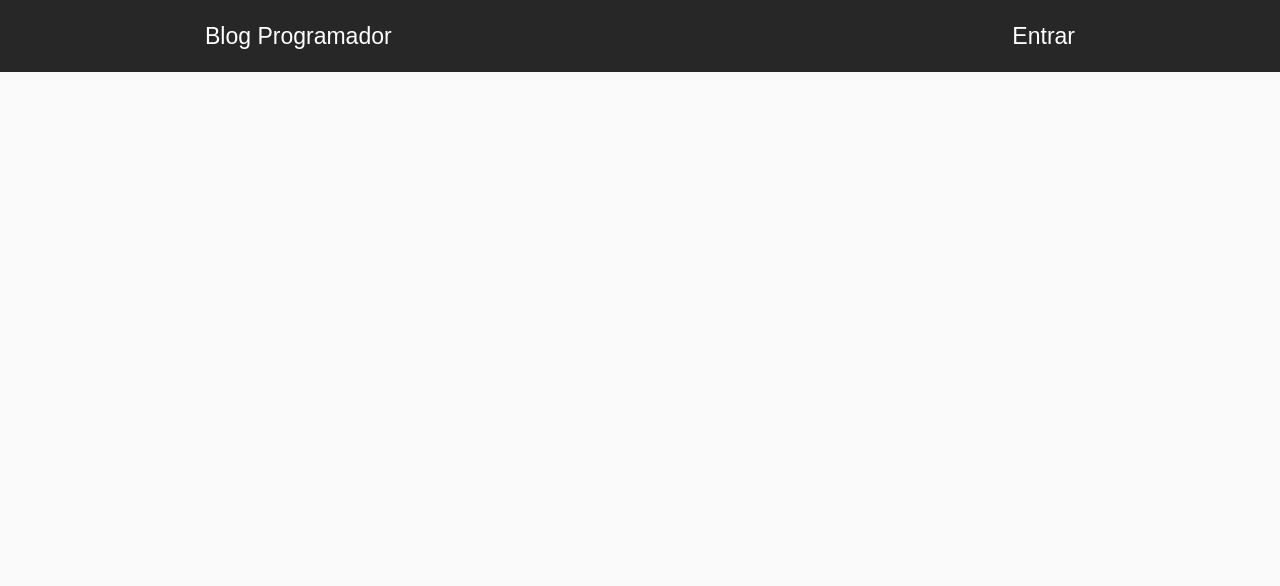
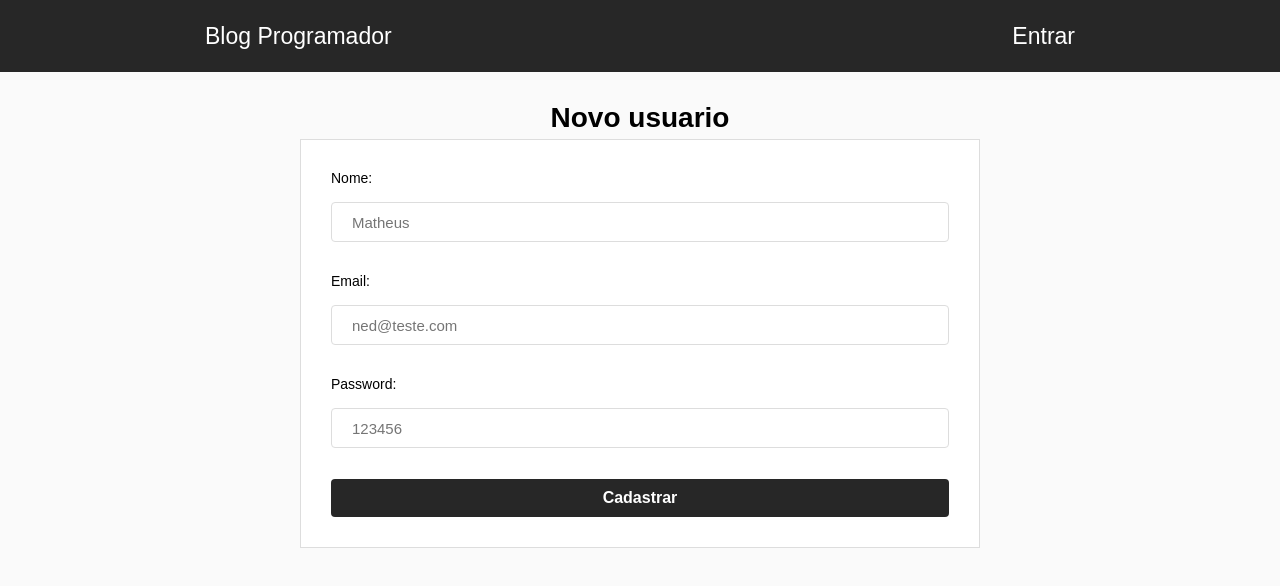
Before and after one commit to matheusned15/Blog-ReactJs, a React (Create React App) app: page /register in a window 1280 px wide. Shown: the top 586 px of the page. Built offline with nearby package versions, Linux system fonts and the light colour scheme; no server answers.

Commit message:
Criando sistema de cadastro

```diff
--- a/src/App.js
+++ b/src/App.js
@@ -5,6 +5,8 @@
 import Header from './components/Header';
 
 import Login from './components/Login'
+import Register from './components/Register'
+
 
 
 import firebase from './firebase';
@@ -31,6 +33,7 @@
         <Route exact path="/" component={Home} />
         <Route exact path="/login" component={Login} />
         <Route exact path="/dashboard" component={Dashboard} />
+        <Route exact path="/register" component={Register} />
       </Switch>
       </BrowserRouter>
 
--- a/src/components/Register/index.js
+++ b/src/components/Register/index.js
@@ -0,0 +1,64 @@
+import React, { Component } from 'react';
+import { Link, withRouter } from 'react-router-dom';
+import firebase from '../../firebase';
+import './register.css'
+
+
+class Register extends Component {
+
+    constructor(props) {
+        super(props);
+        this.state = {
+            nome: '',
+            email: '',
+            password: ''
+        };
+        this.register = this.register.bind(this);
+        this.onRegister = this.onRegister.bind(this)
+
+    }
+    register(e) {
+        e.preventDefault();
+        this.onRegister();
+    }
+
+    onRegister = async () => {
+
+        try {
+            const { nome, email, password } = this.state;
+
+            await firebase.register(nome, email, password);
+
+            this.props.history.replace('/dashboard');
+
+
+        } catch (error) {
+            alert(error.message)
+        }
+
+    }
+
+
+    render() {
+        return (
+            <div>
+                <h1 className="register-h1">Novo usuario</h1>
+                <form onSubmit={this.register} id="register">
+                    <label>Nome:</label><br />
+                    <input type="text" value={this.state.nome} autoFocus autoComplete="off"
+                        onChange={(e) => this.setState({ nome: e.target.value })} placeholder="Matheus" /><br />
+                    <label>Email:</label><br />
+                    <input type="text" value={this.state.email} autoComplete="off"
+                        onChange={(e) => this.setState({ email: e.target.value })} placeholder="ned@teste.com" /><br />
+                    <label>Password:</label><br />
+                    <input type="password" value={this.state.password} autoComplete="off"
+                        onChange={(e) => this.setState({ password: e.target.value })}  placeholder="123456" /><br />
+
+                    <button type="submit">Cadastrar</button>
+                </form>
+            </div>
+        );
+    }
+}
+
+export default withRouter(Register);
--- /dev/null
+++ b/src/components/Register/register.css
@@ -0,0 +1,35 @@
+div .register-h1{
+    margin-top: 30px;
+    margin-bottom: 5px;
+    text-align: center;
+}
+
+form#register{
+    width: 100%;
+    max-width: 680px;
+    margin: 0px auto 0;
+    padding: 30px;
+    background: #FFF;
+    border: 1px solid #DDD;
+    display: flex;
+    flex-direction: column;
+}
+
+form#register input{
+    margin-bottom: 15px;
+    height: 40px;
+    border-radius: 4px;
+    border: 1px solid #DDD;
+    padding: 0 20px;
+    font-size: 15px;
+}
+form#register button{
+    padding: 10px 20px;
+    border-radius: 4px;
+    border: 0px;
+    background: #272727;
+    color: #FFF;
+    cursor: pointer;
+    font-size: 16px;
+    font-weight: bold;
+}
```
